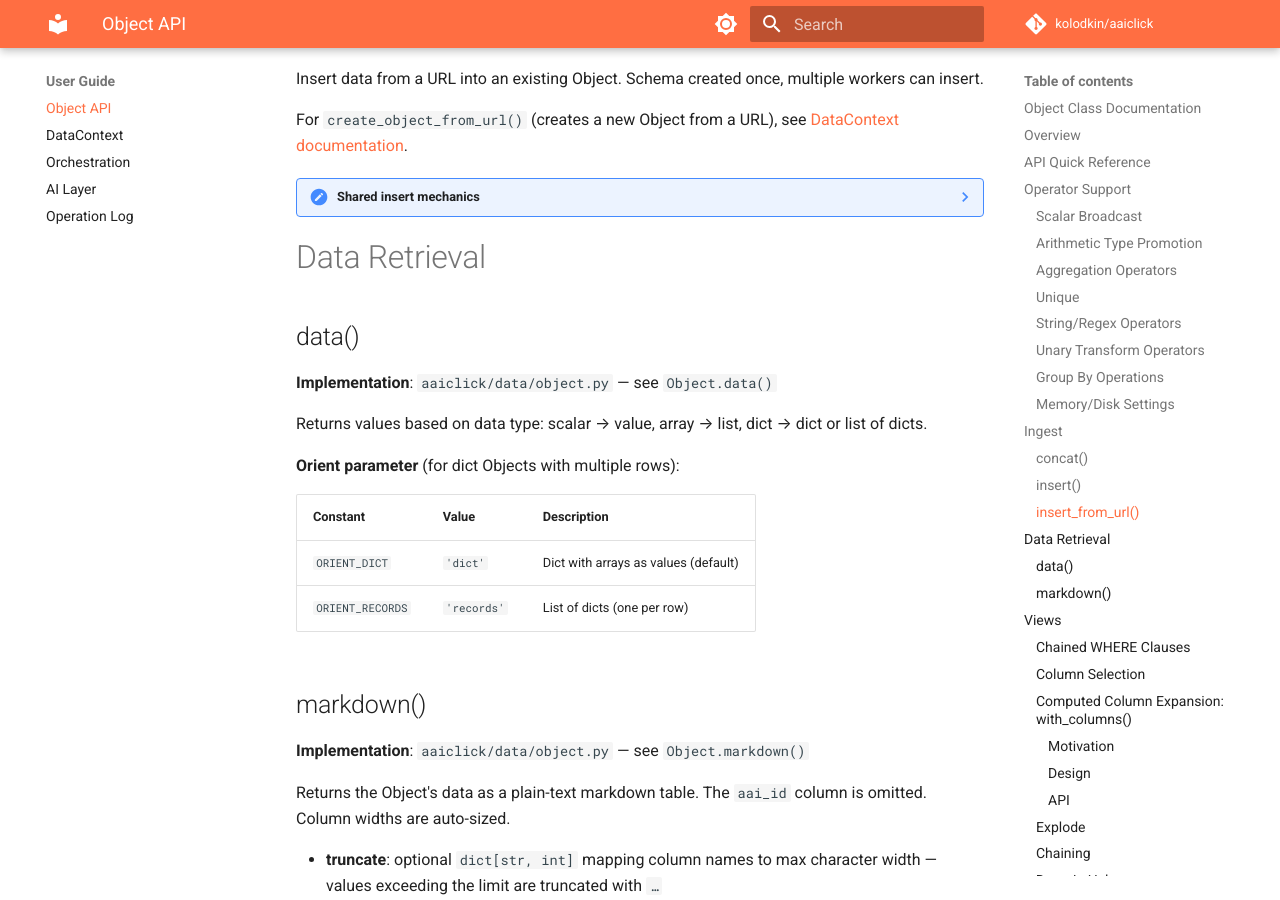
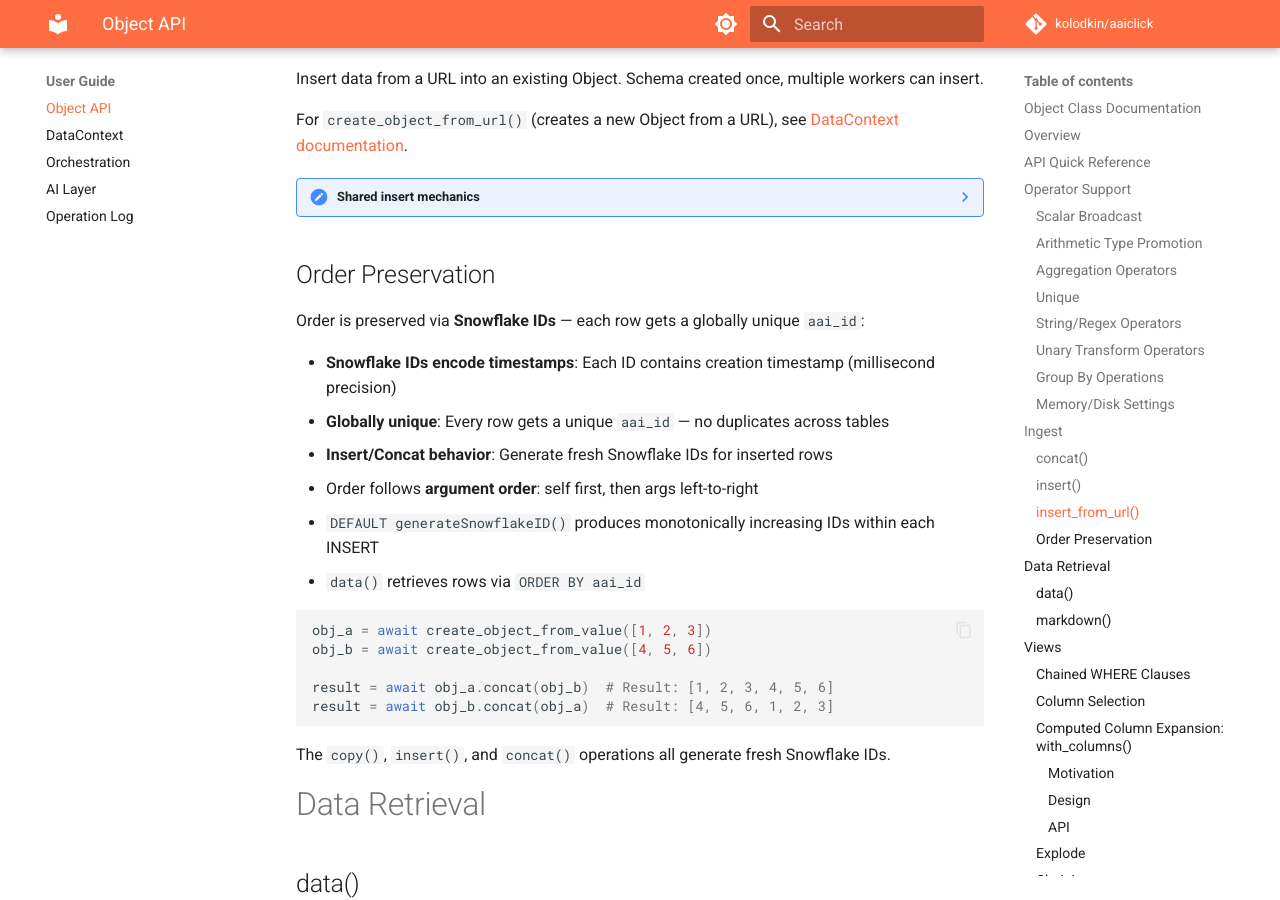
Before and after one commit to kolodkin/aaiclick, an MkDocs documentation site: the page built from docs/object.md, in a window 1280 px wide and 900 px high, scrolled down 8357 px. Built offline with MkDocs 1.6.1 and Material for MkDocs 9.7.7, drawn with Linux system fonts in a browser that asks for light colours; comment, search, counter and statistics services are not loaded.

Commit message:
cleanup: move order preservation docs from CLAUDE.md to docs/object.md

````diff
--- a/docs/object.md
+++ b/docs/object.md
@@ -245,6 +245,27 @@ For `create_object_from_url()` (creates a new Object from a URL), see [DataConte
 
     Both `insert()` and `concat()` delegate to `_insert_source()` (`aaiclick/data/ingest.py`) which executes one `INSERT INTO target (cols) SELECT CAST(...) FROM source` per source. Fresh Snowflake IDs are generated via `DEFAULT generateSnowflakeID()` — source `aai_id` values are not preserved. Order follows argument order. Computed columns from Views are already resolved to `ColumnInfo` by the time they reach `_insert_source()`.
 
+## Order Preservation
+
+Order is preserved via **Snowflake IDs** — each row gets a globally unique `aai_id`:
+
+- **Snowflake IDs encode timestamps**: Each ID contains creation timestamp (millisecond precision)
+- **Globally unique**: Every row gets a unique `aai_id` — no duplicates across tables
+- **Insert/Concat behavior**: Generate fresh Snowflake IDs for inserted rows
+  - Order follows **argument order**: self first, then args left-to-right
+  - `DEFAULT generateSnowflakeID()` produces monotonically increasing IDs within each INSERT
+  - `data()` retrieves rows via `ORDER BY aai_id`
+
+```python
+obj_a = await create_object_from_value([1, 2, 3])
+obj_b = await create_object_from_value([4, 5, 6])
+
+result = await obj_a.concat(obj_b)  # Result: [1, 2, 3, 4, 5, 6]
+result = await obj_b.concat(obj_a)  # Result: [4, 5, 6, 1, 2, 3]
+```
+
+The `copy()`, `insert()`, and `concat()` operations all generate fresh Snowflake IDs.
+
 # Data Retrieval
 
 ## data()
````
Also changed, not shown: CLAUDE.md (+0 -25 lines).
